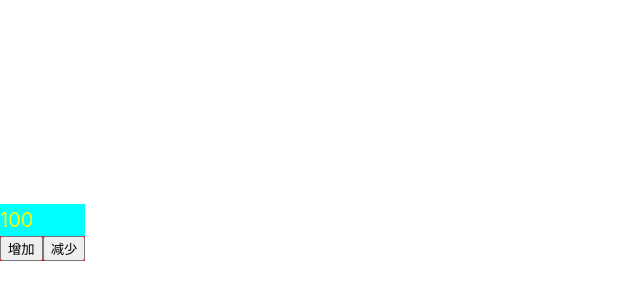
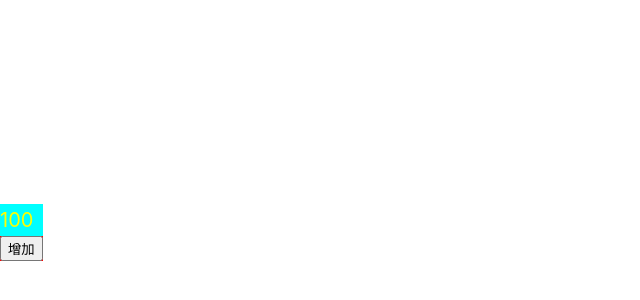
Before and after one commit to kaolalizheng/vue-test, a Vue app: page / in a window 1280 px wide. Shown: the part 168-468 px from the top of the page, without its empty margins (0-640 px from the left). Built offline with nearby package versions, Linux system fonts and the light colour scheme; the HTML template or start-up script is replaced by a standard one.

Commit message:
Update App.vue

```diff
--- a/src/App.vue
+++ b/src/App.vue
@@ -2,7 +2,6 @@
   <div class="yangshi">
     <p>{{ a }}</p>
     <button @click="add">增加</button>
-    <button @click="minus">减少</button>
   </div>
 </template>
 
@@ -16,9 +15,6 @@
     methods:{
       add(){
         this.a++;
-      },
-      minus(){
-        this.a--;
       },
     }
   }
```
